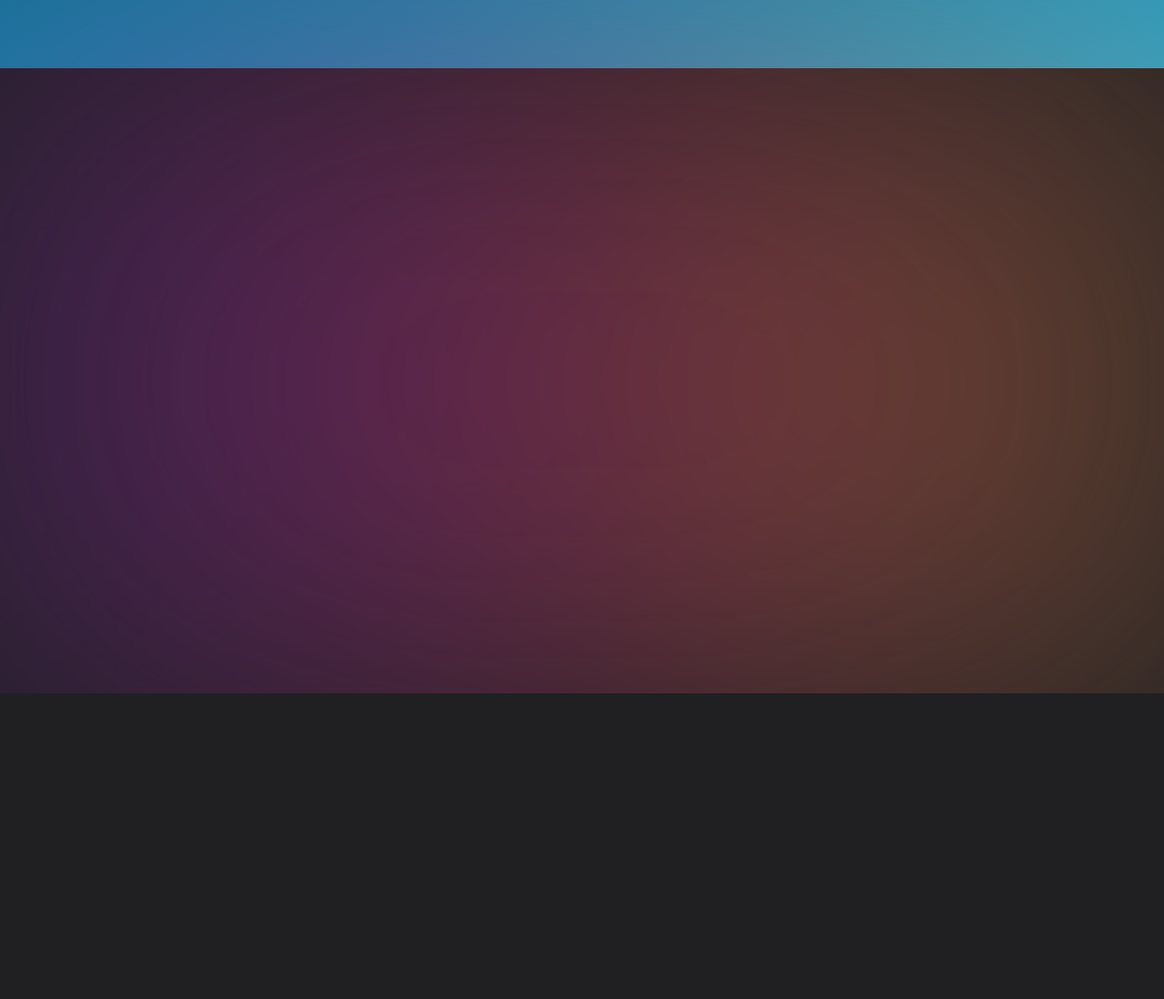
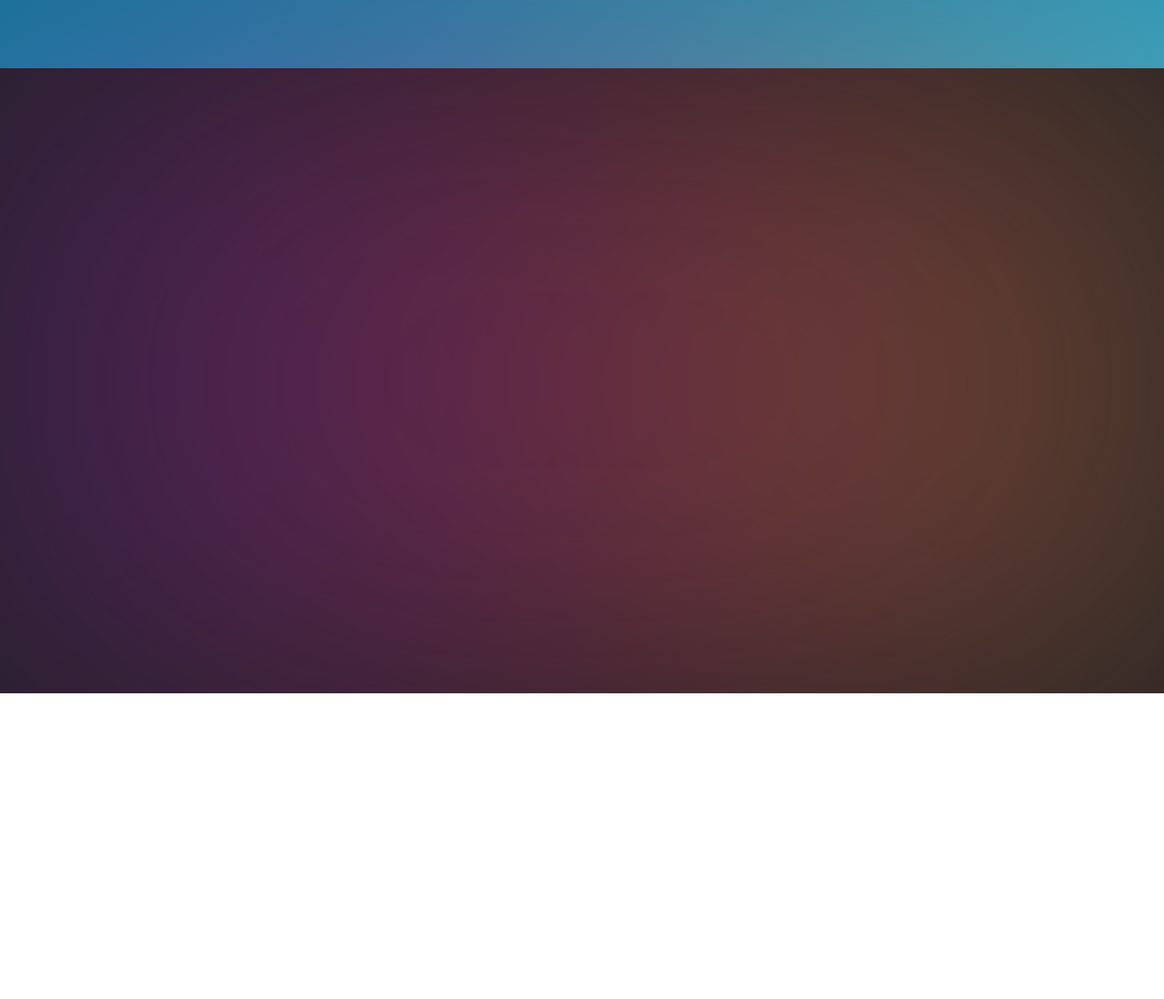
Before and after one commit to webnetkz/land-house, a plain HTML site: page index.html in a window 1280 px wide. Shown: the part 7977-9075 px from the top of the page at 91% size. Before the commit the page ends 8739 px from the top, so only its background shows below. Drawn offline with Linux system fonts and the light colour scheme.

Commit message:
add new section pred pred footer

```diff
--- a/index.html
+++ b/index.html
@@ -267,6 +267,10 @@
         1
       </section>
 
+      <section class="s_10">
+
+      </section>
+
       <script src="./public/js/main.js"></script>
   </body>
 </html>
--- a/public/css/style.css
+++ b/public/css/style.css
@@ -508,3 +508,12 @@ menu li {
   filter: blur(200px);
   opacity: 0.5;
 }
+.s_10 {
+  position: absolute;
+  left: 0px;
+  height: 336px;
+  top: calc(100vh + 900px + 2632px + 584px + 1200px + 704px + 680px + 552px + 687px);
+  z-index: 3;
+  width: 100vw;
+  background: white;
+}
```
